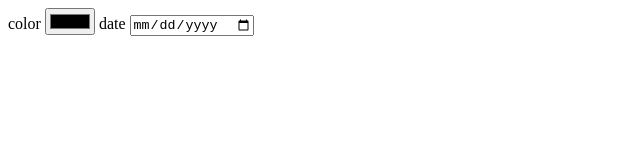
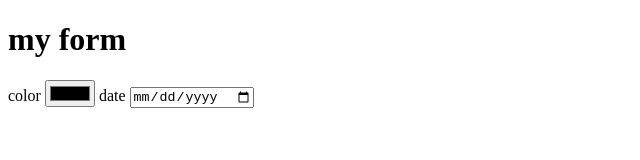
Before and after one commit to yehudis9982/repusity, a plain HTML site: page index.html in a window 1280 px wide. Shown: the whole page, without its empty margins (0-640 px from the left). Drawn offline with Linux system fonts and the light colour scheme.

Commit message:
add a title

```diff
--- a/index.html
+++ b/index.html
@@ -6,11 +6,13 @@
     <title>Document</title>
 </head>
 <body>
+    <h1>my form</h1>
     <form>
         <label for="myClor">color</label>
         <input type="color" name="myClor" id="myClor">
         <label for="mydate">date</label>
         <input type="date" name="mydate" id="mydate">
     </form>
+
 </body>
 </html>
```
